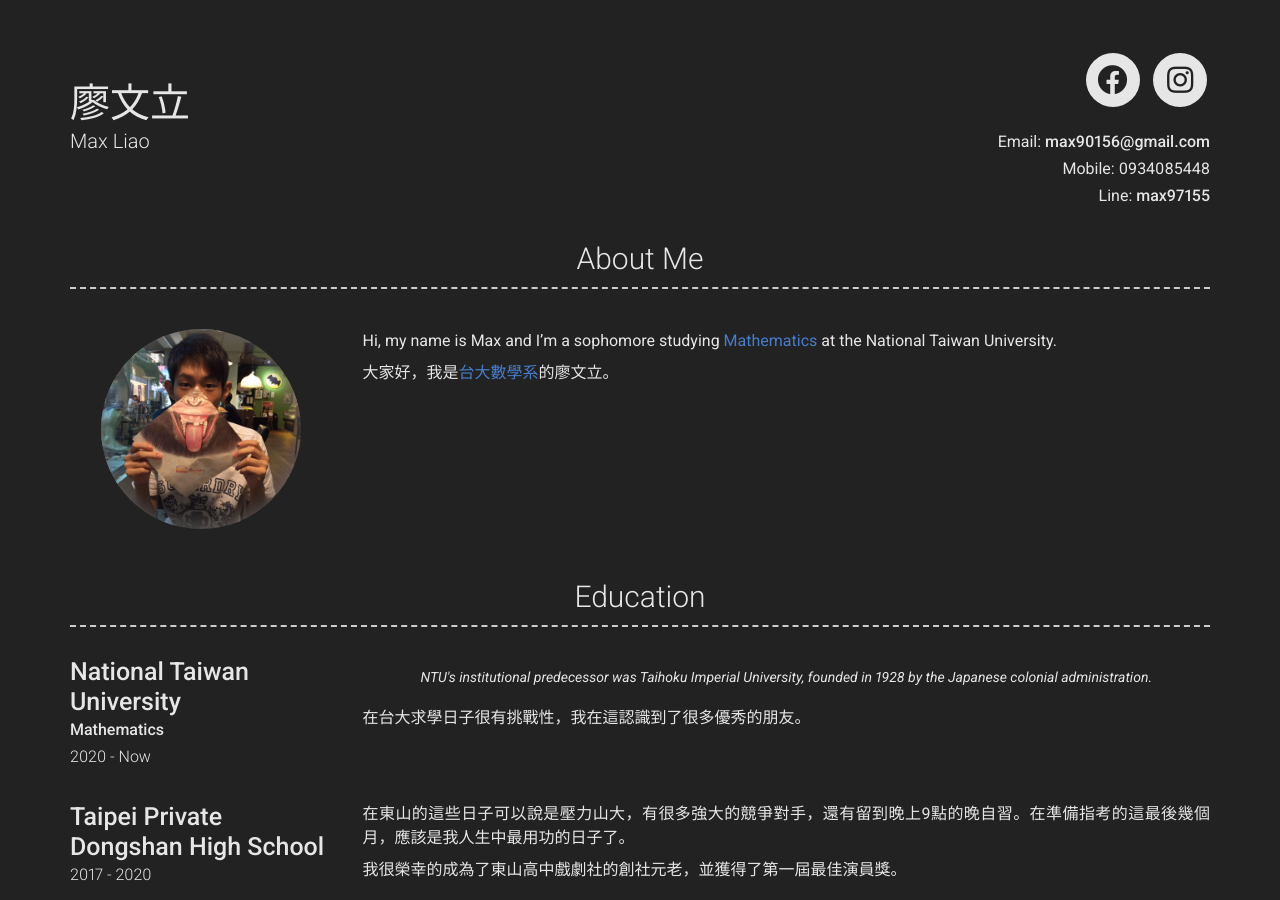
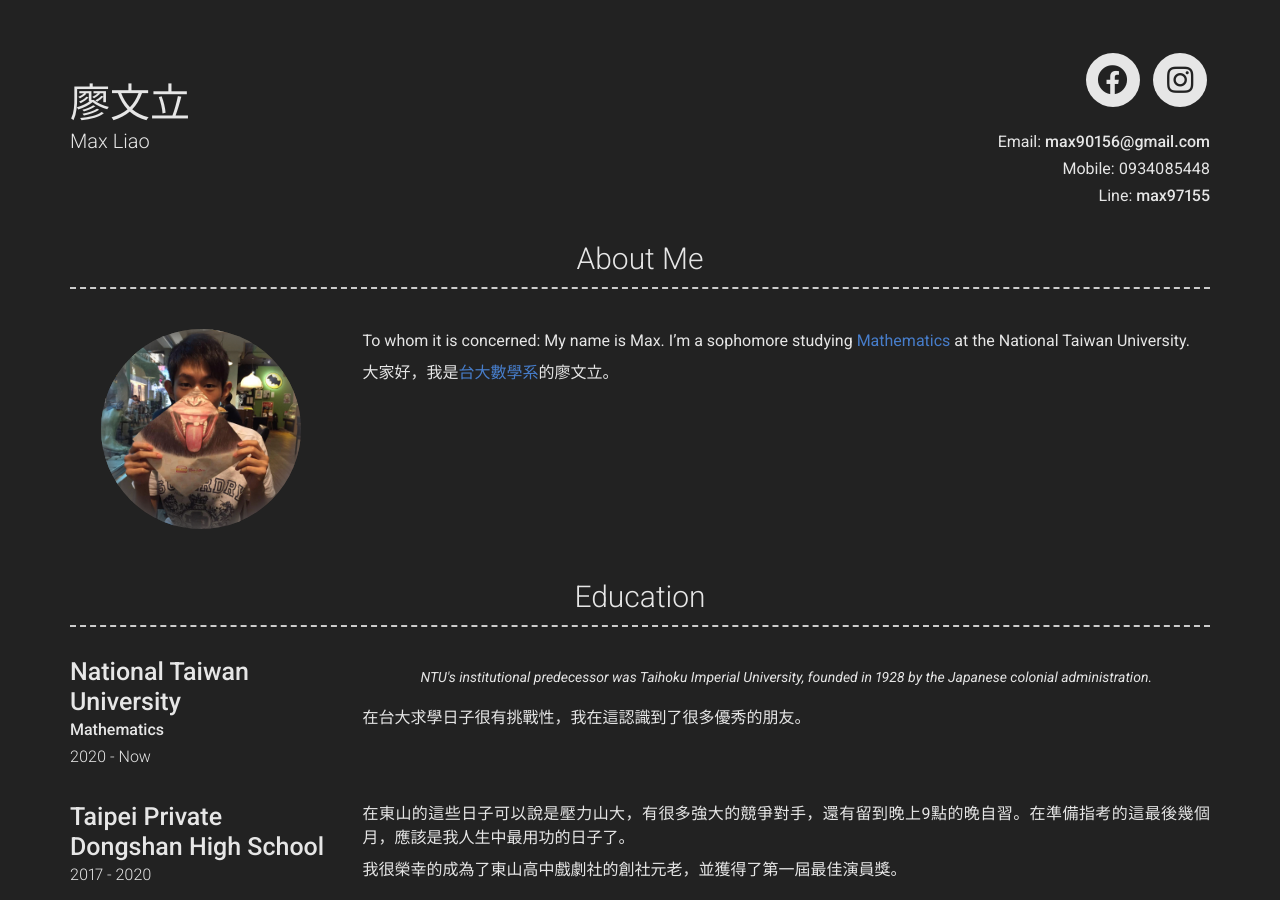
Before and after one commit to max90156/test-website, a Jekyll site: the page built from index.md, in a window 1280 px wide and 900 px high. Built offline with Jekyll 4.4.1, drawn with Linux system fonts in a browser that asks for light colours; nearby versions of some CDN libraries.

Commit message:
Update _config.yml

```diff
--- a/_config.yml
+++ b/_config.yml
@@ -52,7 +52,8 @@ instagram_username: liao_maxieee
 # about_title: About Me (Use this to override about section title)
 about_profile_image: my_photo.jpg
 about_content: | # this will include new lines to allow paragraphs
-  Hi, my name is Max and I'm a sophomore studying [Mathematics](http://www.math.ntu.edu.tw/) at the National Taiwan University.
+  To whom it is concerned:
+  My name is Max. I'm a sophomore studying [Mathematics](http://www.math.ntu.edu.tw/) at the National Taiwan University.
 
   大家好，我是[台大數學系](http://www.math.ntu.edu.tw/)的廖文立。
 
```
